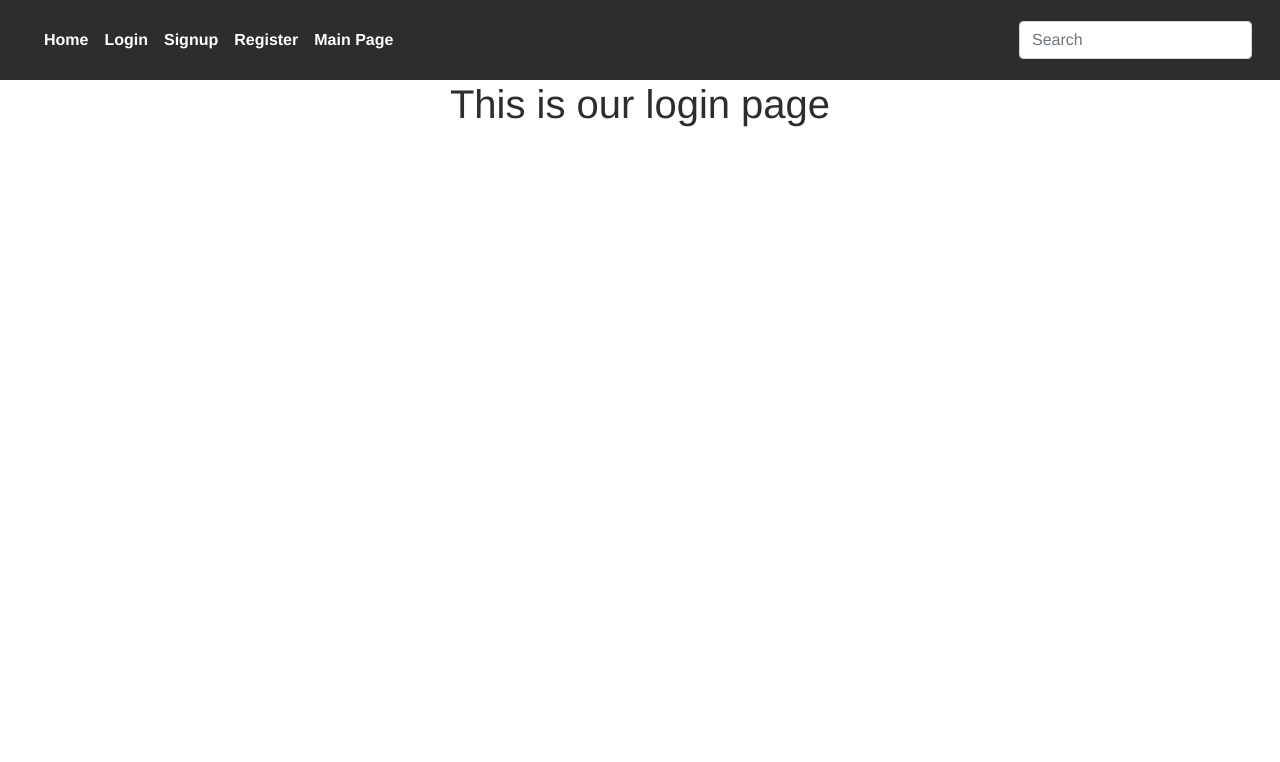
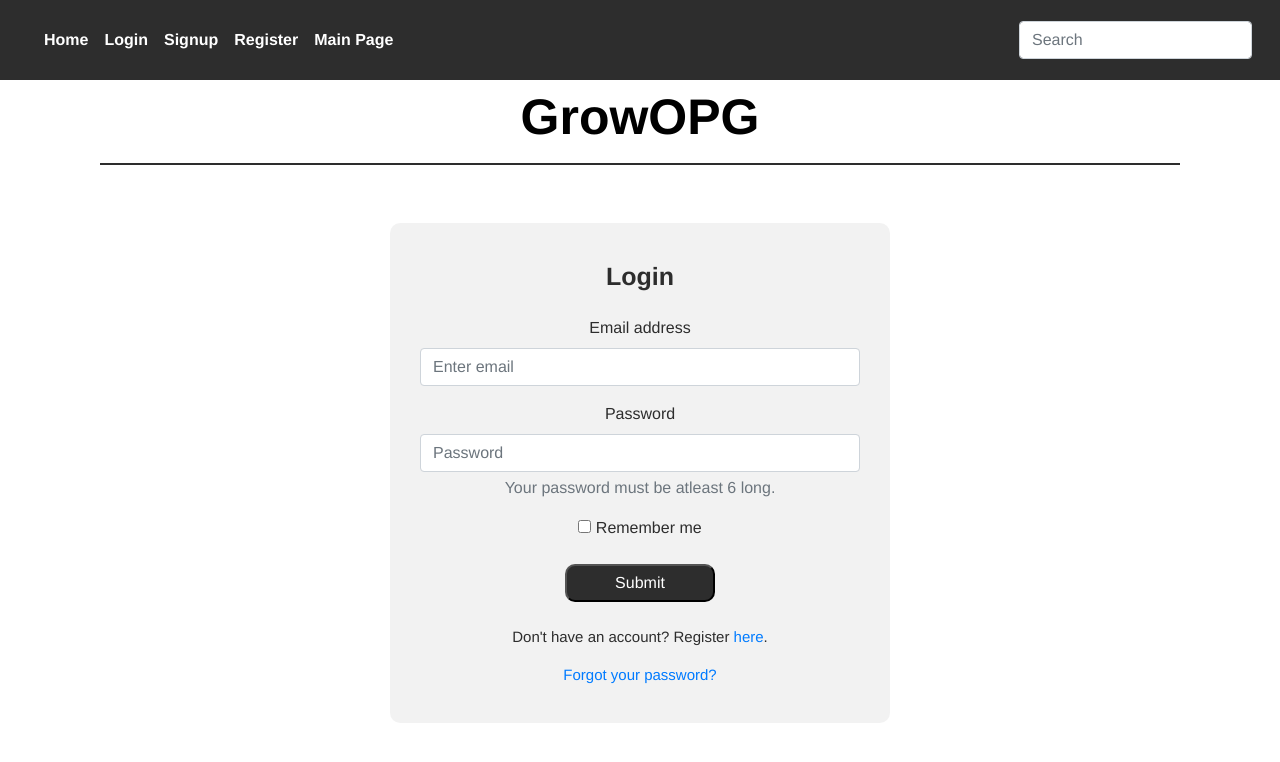
Before and after one commit to GrowOPG/GrowOPG, a Vue app: page /login in a window 1280 px wide. Shown: the top 762 px of the page. Built offline with nearby package versions, Linux system fonts and the light colour scheme.

Commit message:
Update login.vue

```diff
--- a/src/views/login.vue
+++ b/src/views/login.vue
@@ -1,16 +1,129 @@
 <template>
-  <div class="login">
-    <h1>This is our login page</h1>
-  </div>
+    <div class="bg">
+      <!-- <img src="@/assets/wood-bg.jpg" style="height:100vh; width:100%;"> -->
+      <!-- <div></div> -->
+
+      <div class="container">
+        <div class="row no-gutter">
+            <span class="header col-12">
+               <strong>GrowOPG</strong>
+                <div class="dropdown-divider"></div>
+            </span>
+            <div class="mx-auto">
+            <div class= "form-box">
+                <div class = "form-header"><strong>Login</strong></div>
+                    <div class="form-group">
+                        <label for="exampleInputEmail1">Email address</label>
+                        <input type="email" class="form-control" id="exampleInputEmail1" aria-describedby="emailHelp" placeholder="Enter email">
+                    </div>
+                    <div class="form-group">
+                        <label for="exampleInputPassword1">Password</label>
+                        <input type="password" class="form-control" id="exampleInputPassword1" placeholder="Password">
+                        <p id="passwordHelpBlock" class="form-text text-muted">
+                                Your password must be atleast 6 long.
+                            </p>
+                    </div>
+                    <div class="checkbox mb-3 text-center">
+                        <label><input type="checkbox" value="remember-me"> Remember me</label>
+                    </div>
+                    <div class="text-center">
+                        <button type="submit" class="button" ><span>Submit</span></button>
+                        <p class="low-text mt-4 mb-3 ">Don't have an account? Register <a href="">here</a>.</p>
+                        <p class="low-text "><a href="">Forgot your password?</a></p>
+                    </div>
+            </div>
+            </div>
+
+            </div>
+        </div>
+     </div>
 </template>
 
+<style scoped>
+body, html {
+    height: 100%;
+}
+.header{
+    text-align: center;
+    font-size: 50px;
+    color:black;
+}
+.dropdown-divider {
+    height: 0;
+    margin: .5rem 0;
+    overflow: hidden;
+    border-top: 2px solid #2D2D2D;
+}
+.row.no-gutter { /*no padding on the column/row -- found on stack-overflow*/
+    margin-left: 0;
+    margin-right: 0;
+}
+.form-header{
+    padding-top: 15px;
+    padding-bottom: 20px;
+    font-size: 25px;
+    text-align: center;
+}
+.form-box {
+    margin-top: 50px;
+    border-radius: 10px;
+    background: rgb(18,18,18,0.05);
+    padding-top: 20px;
+    padding-left: 30px;
+    padding-right: 30px;
+    width: 500px;
+    height: 500px;
 
-<style scoped>
+}
+.text-center {
+    text-align: center!important;
+}
+.low-text {
+    font-size: 15px
+}
+.button { /*the styling for our button*/
 
+	width: 150px;
+	border-radius: 10px; /*rounded*/
+	padding: 5px;
+
+	background-color: #2D2D2D;
+	color: white;
+
+	font-size: 16px;
+	text-align: center;
+
+	transition: all 0.5s; /*the transition to span lasts 0.5s*/
+	cursor: pointer; /*sets our pointer as cursor to activate hover*/
+}
+.button:hover { /*styiling for a hovered button*/
+	background-color: white; /*we change the colors*/
+	color: #2D2D2D;
+}
+.button span {
+	cursor: pointer;
+	display: inline-block; /*so it displays inline to our text*/
+	position: relative;
+	transition: 0.5s;
+}
+.button:hover span {
+	padding-right: 25px; /*how far from the right border of our button*/
+}
+.button span:after {
+	content: '\00bb'; /*those are the two lines that display*/
+	position: absolute;
+	opacity: 0;
+	top: 0;
+	right: -20px;
+	transition: 0.5s;
+}
+.button:hover span:after {
+	opacity: 1;
+	right: 0;
+}
 </style>
-
 <script>
 export default {
 
-}
+};
 </script>
```
